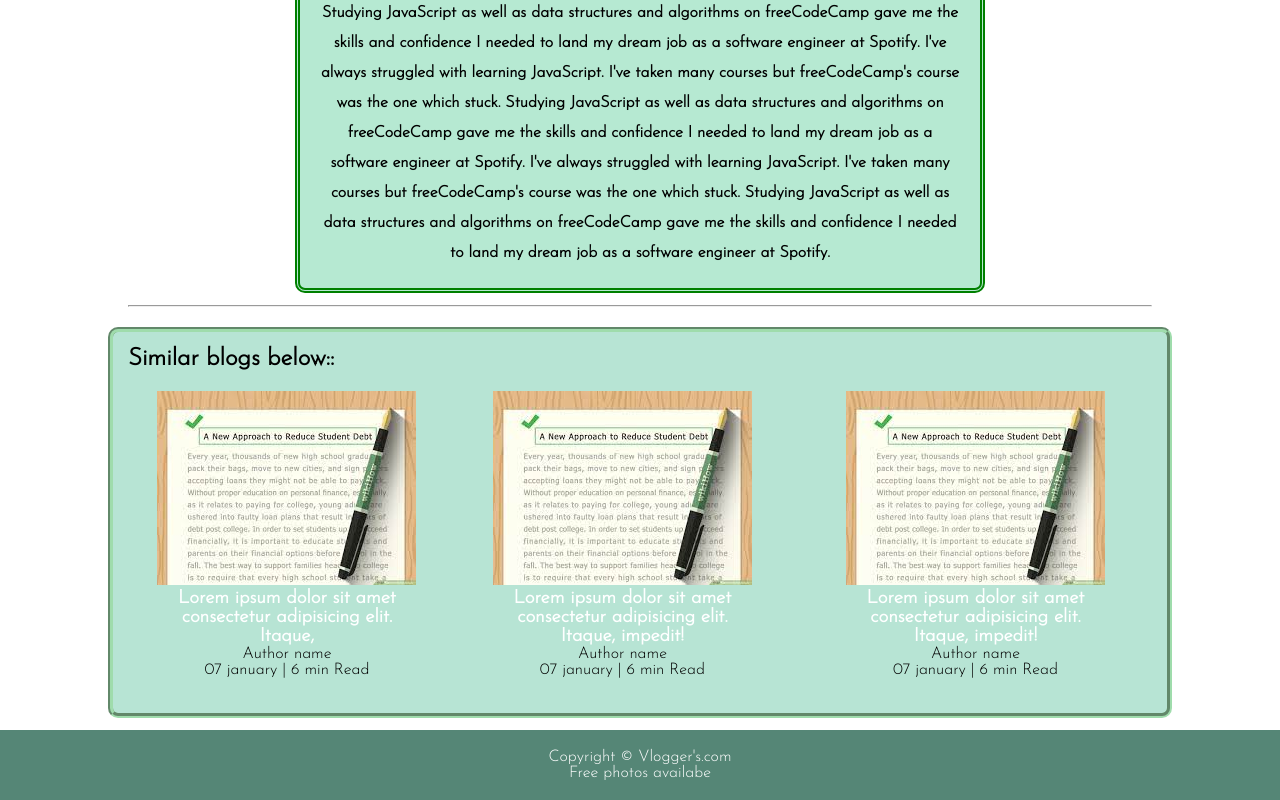
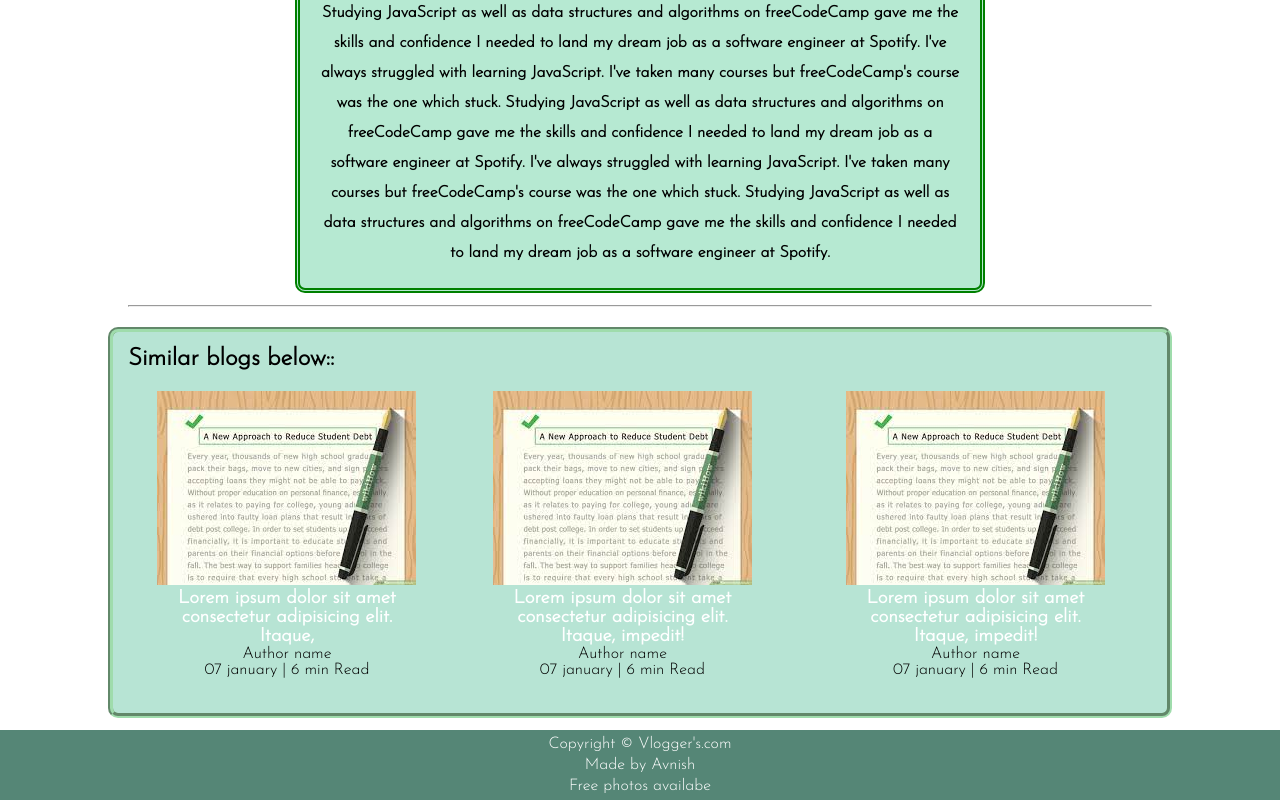
Before and after one commit to avnis838/Vlog_site, a plain HTML site: page about.html in a window 1280 px wide. Shown: the part 836-1636 px from the top of the page. Drawn offline with Linux system fonts and the light colour scheme; a web font is replaced by a local one.

Commit message:
Add files via upload

```diff
--- a/about.html
+++ b/about.html
@@ -127,7 +127,7 @@
       </div>
     </div>
     <div class="footer font1">
-      <p>Copyright &copy; Vlogger's.com</p>
+      <p>Copyright &copy; Vlogger's.com<p style="margin: 5px;">Made by Avnish</p></p>
       <a href="https://www.vecteezy.com/free-vector/typing?license-free=true"
         >Free photos availabe</a
       >
```
Also changed, not shown: blogpost.html (+1 -1 lines), contact.html (+1 -1 lines), index.html (+1 -1 lines), search.html (+1 -1 lines).
